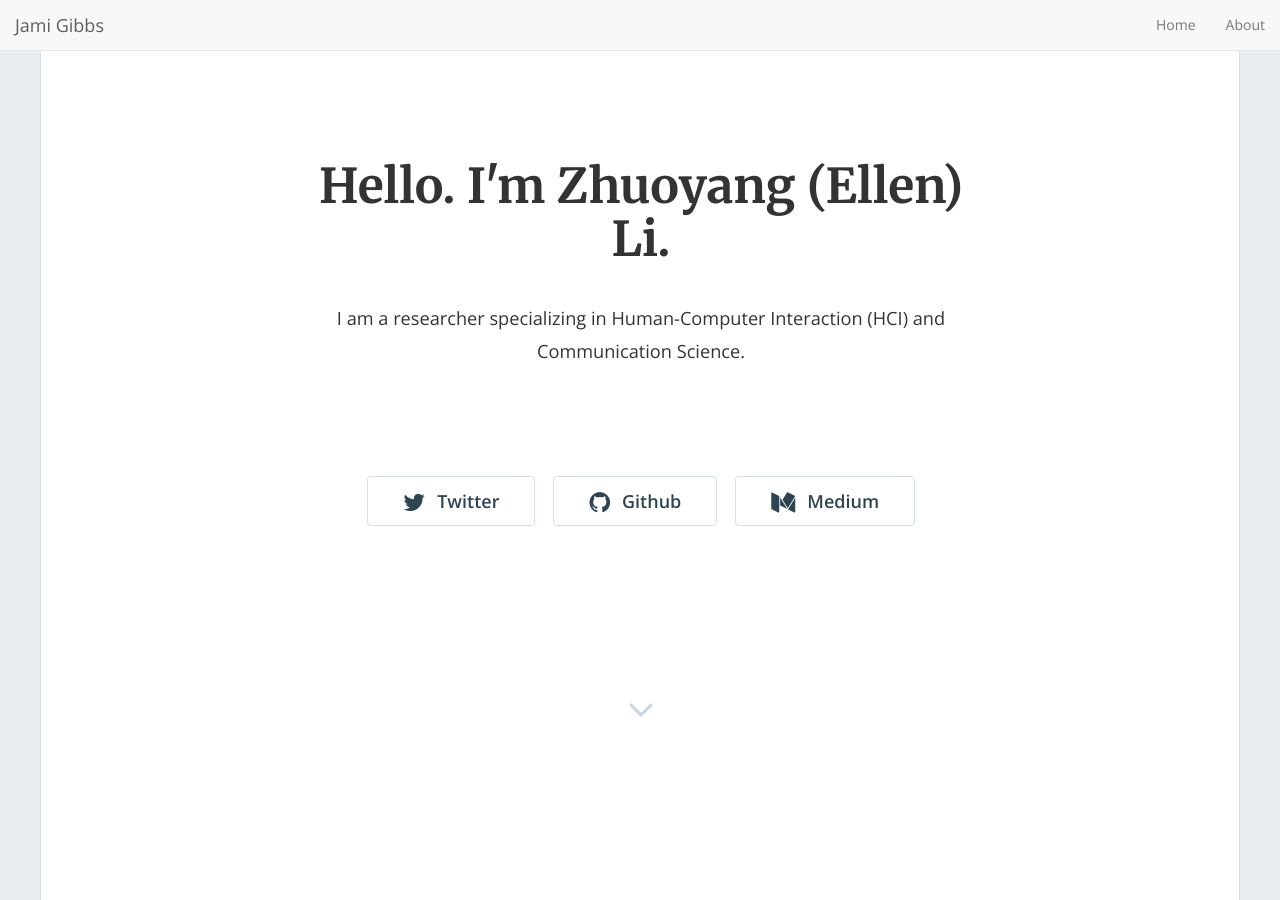
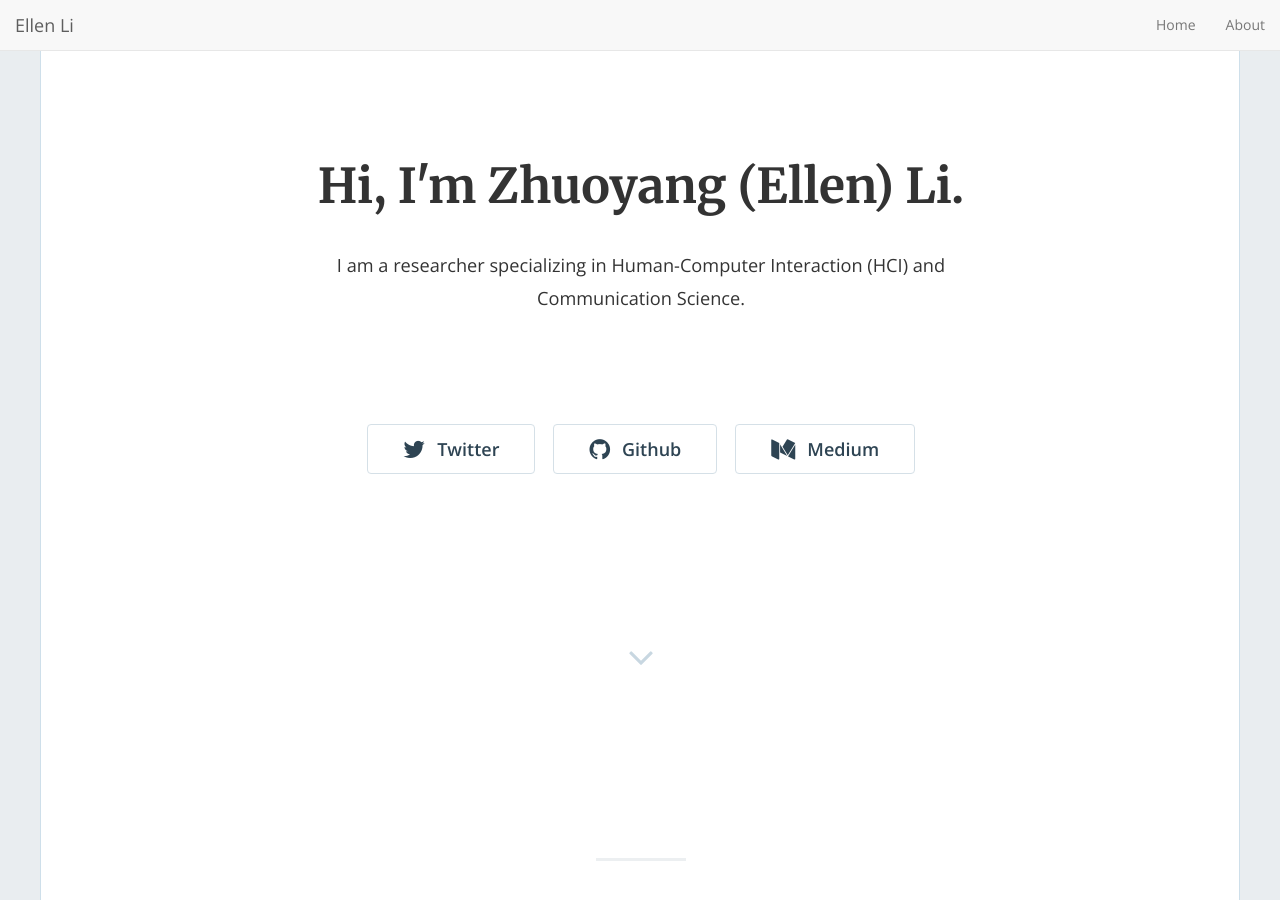
Before and after one commit to jamigibbs/phantom, a Jekyll site: the page built from index.html, in a window 1280 px wide and 900 px high. Built offline with Jekyll 4.4.1, drawn with Linux system fonts in a browser that asks for light colours; nearby versions of some CDN libraries; the list of posts is cut into pages by our own code.

Commit message:
Update _config.yml

```diff
--- a/_config.yml
+++ b/_config.yml
@@ -13,14 +13,14 @@
 # you will see them accessed via {{ site.title }}, {{ site.email }}, and so on.
 # You can create any custom variable you would like, and they will be accessible
 # in the templates via {{ site.myvariable }}.
-title: "Hello. I'm Zhuoyang (Ellen) Li."
+title: "Hi, I'm Zhuoyang (Ellen) Li."
 email: 'zhuoyanli4@cityu.edu.hk'
 description: "I am a researcher specializing in Human-Computer Interaction (HCI) and Communication Science. "
 baseurl: "" # the subpath of your site, e.g. /blog
 url: "https://ellenli2000.github.io" # the base hostname & protocol for your site, e.g. https://example.com
-twitter_username: 'jamigibbs'
+twitter_username: 'ellenli2000'
 github_username: 'ellenli2000'
-medium_username: 'blog.jamigibbs.com'
+medium_username: 'ellenli2000'
 
 # Build settings
 markdown: kramdown
@@ -90,8 +90,8 @@
 
 ### Phantom settings
 footer_text: '© 2018 Jami Gibbs'
-admin_name: 'Jami Gibbs'
-google_analytics: "UA-9999999-99" # Update with your own tracking ID
+admin_name: 'Ellen Li'
+google_analytics: "" # Update with your own tracking ID
 enable_contact: false
 
 #### Phantom Navigation menu
```
